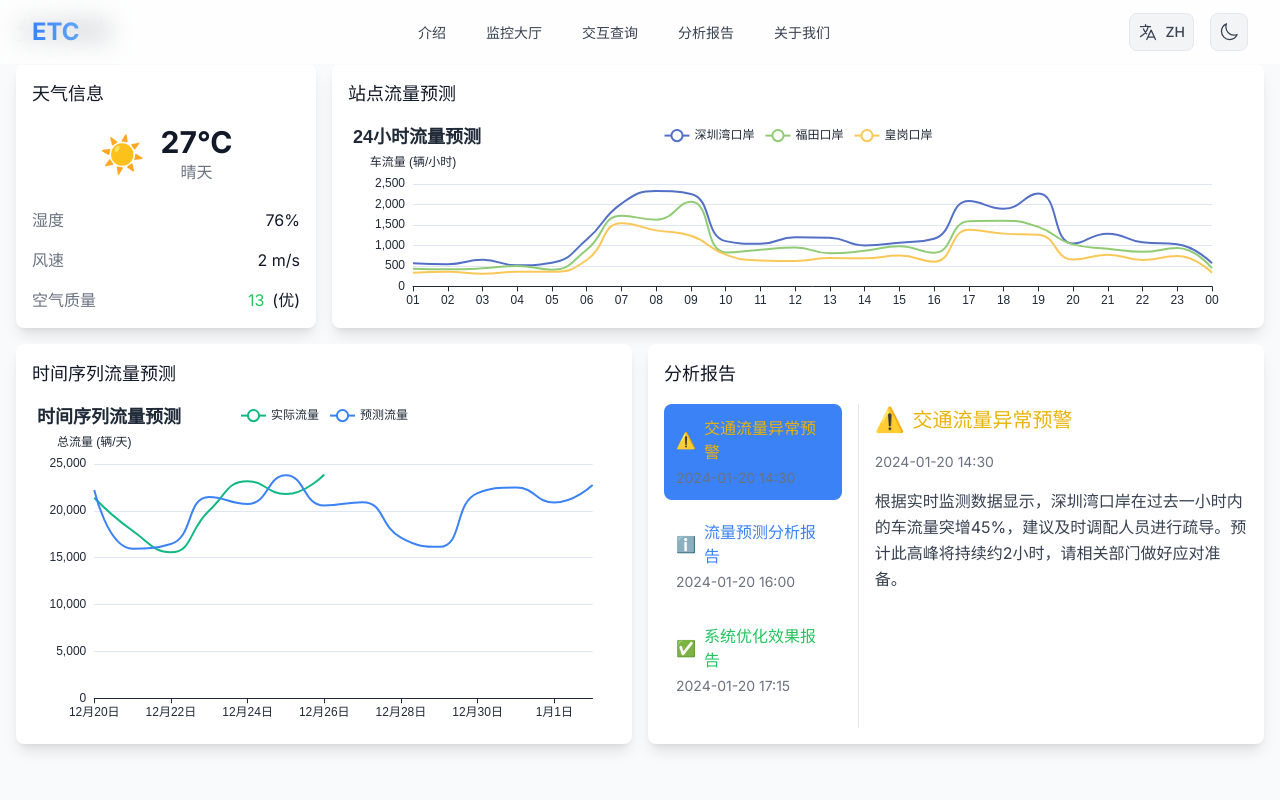
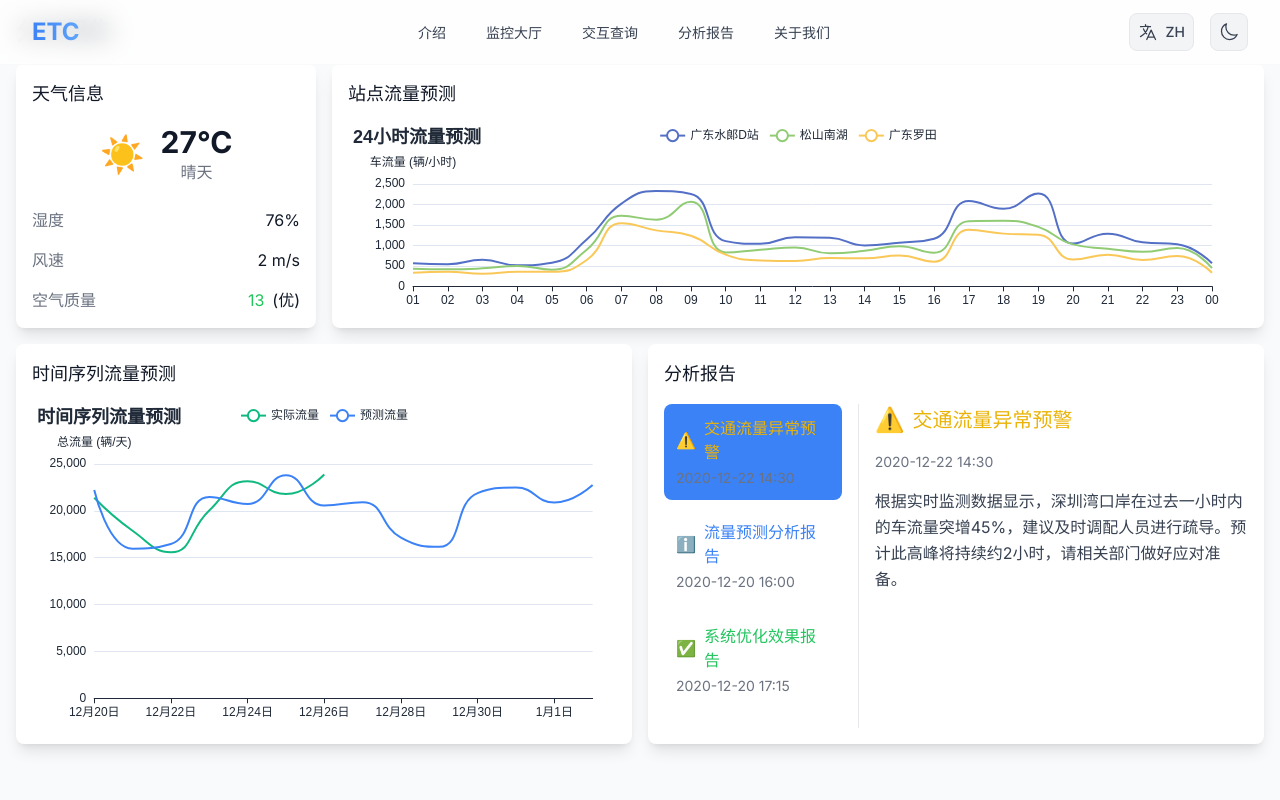
Before and after one commit to CaiNiaoJian/bigdata-etc-part, a Next.js app: page /reports in a window 1280 px wide. Shown: the top 800 px of the page. Built offline with nearby package versions, Linux system fonts and the light colour scheme.

Commit message:
20250101 修复了report的预测图表的bug

```diff
--- a/src/components/reports/AnalysisReport.tsx
+++ b/src/components/reports/AnalysisReport.tsx
@@ -29,7 +29,7 @@ const reports: Report[] = [
       zh: '根据实时监测数据显示，深圳湾口岸在过去一小时内的车流量突增45%，建议及时调配人员进行疏导。预计此高峰将持续约2小时，请相关部门做好应对准备。',
       en: 'Real-time monitoring data shows a 45% surge in traffic flow at Shenzhen Bay Port in the past hour. It is recommended to deploy personnel for traffic guidance. This peak is expected to last about 2 hours. Please prepare accordingly.'
     },
-    date: '2024-01-20 14:30',
+    date: '2020-12-22 14:30',
     type: 'warning'
   },
   {
@@ -42,7 +42,7 @@ const reports: Report[] = [
       zh: '基于深度学习模型分析，预计明日早高峰期间（7:00-9:00）各主要口岸的平均通行时间将增加15-20分钟。建议提前发布预警信息，引导车辆错峰通行。',
       en: 'Based on deep learning model analysis, the average passage time at major ports during tomorrow\'s morning peak (7:00-9:00) is expected to increase by 15-20 minutes. It is recommended to issue early warnings and guide vehicles to travel at staggered peak hours.'
     },
-    date: '2024-01-20 16:00',
+    date: '2020-12-20 16:00',
     type: 'info'
   },
   {
@@ -55,7 +55,7 @@ const reports: Report[] = [
       zh: '通过实施智能车道动态分配策略，本月各口岸的平均通行效率提升23%，高峰期等待时间减少约18分钟。系统预测准确率达到92%，为交通管理决策提供了有力支持。',
       en: 'Through the implementation of intelligent lane dynamic allocation strategy, the average passage efficiency of all ports increased by 23% this month, with peak waiting time reduced by about 18 minutes. The system prediction accuracy reached 92%, providing strong support for traffic management decisions.'
     },
-    date: '2024-01-20 17:15',
+    date: '2020-12-20 17:15',
     type: 'success'
   }
 ]
--- a/src/components/reports/StationFlowForecast.tsx
+++ b/src/components/reports/StationFlowForecast.tsx
@@ -1,6 +1,6 @@
 'use client'
 
-import { useEffect, useRef } from 'react'
+import { useEffect, useRef, useState } from 'react'
 import { useApp } from '@/context/AppContext'
 import * as echarts from 'echarts'
 import ReactECharts from 'echarts-for-react'
@@ -14,9 +14,9 @@ type Station = {
 }
 
 const stations: Station[] = [
-  { id: 1, name: { zh: '深圳湾口岸', en: 'Shenzhen Bay Port' } },
-  { id: 2, name: { zh: '福田口岸', en: 'Futian Port' } },
-  { id: 3, name: { zh: '皇岗口岸', en: 'Huanggang Port' } }
+  { id: 1, name: { zh: '广东水郎D站', en: 'Shenzhen Bay Port' } },
+  { id: 2, name: { zh: '松山南湖', en: 'Futian Port' } },
+  { id: 3, name: { zh: '广东罗田', en: 'Huanggang Port' } }
 ]
 
 const generateForecastData = () => {
@@ -35,9 +35,9 @@ const generateForecastData = () => {
 
     data.push({
       time: time.toLocaleTimeString('en-US', { hour: '2-digit', hour12: false }),
-      '深圳湾口岸': Math.floor(baseFlow * (1 + Math.random() * 0.3)),
-      '福田口岸': Math.floor(baseFlow * 0.8 * (1 + Math.random() * 0.3)),
-      '皇岗口岸': Math.floor(baseFlow * 0.6 * (1 + Math.random() * 0.3))
+      '广东水郎D站': Math.floor(baseFlow * (1 + Math.random() * 0.3)),
+      '松山南湖': Math.floor(baseFlow * 0.8 * (1 + Math.random() * 0.3)),
+      '广东罗田': Math.floor(baseFlow * 0.6 * (1 + Math.random() * 0.3))
     })
   }
 
@@ -48,7 +48,23 @@ export default function StationFlowForecast() {
   const { language } = useApp()
   const chartRef = useRef<ReactECharts>(null)
   const data = generateForecastData()
-  const isDarkMode = document.documentElement.classList.contains('dark')
+  const [isDarkMode, setIsDarkMode] = useState(false)
+
+  useEffect(() => {
+    setIsDarkMode(document.documentElement.classList.contains('dark'))
+
+    // 监听主题变化
+    const observer = new MutationObserver(() => {
+      setIsDarkMode(document.documentElement.classList.contains('dark'))
+    })
+
+    observer.observe(document.documentElement, {
+      attributes: true,
+      attributeFilter: ['class']
+    })
+
+    return () => observer.disconnect()
+  }, [])
 
   const getOption = () => ({
     title: {
@@ -133,23 +149,6 @@ export default function StationFlowForecast() {
     }
   }, [language])
 
-  // 监听主题变化
-  useEffect(() => {
-    const observer = new MutationObserver(() => {
-      const isDark = document.documentElement.classList.contains('dark')
-      if (chartRef.current) {
-        chartRef.current.getEchartsInstance().setOption(getOption())
-      }
-    })
-
-    observer.observe(document.documentElement, {
-      attributes: true,
-      attributeFilter: ['class']
-    })
-
-    return () => observer.disconnect()
-  }, [])
-
   return (
     <div className="h-full flex flex-col">
       <h3 className="text-lg font-medium text-gray-900 dark:text-gray-100 mb-4">
```
Also changed, not shown: src/components/monitor/ShenzhenFlow.tsx (line endings or trailing spaces), 1 other file (tests, documents, lock files or other folders).
